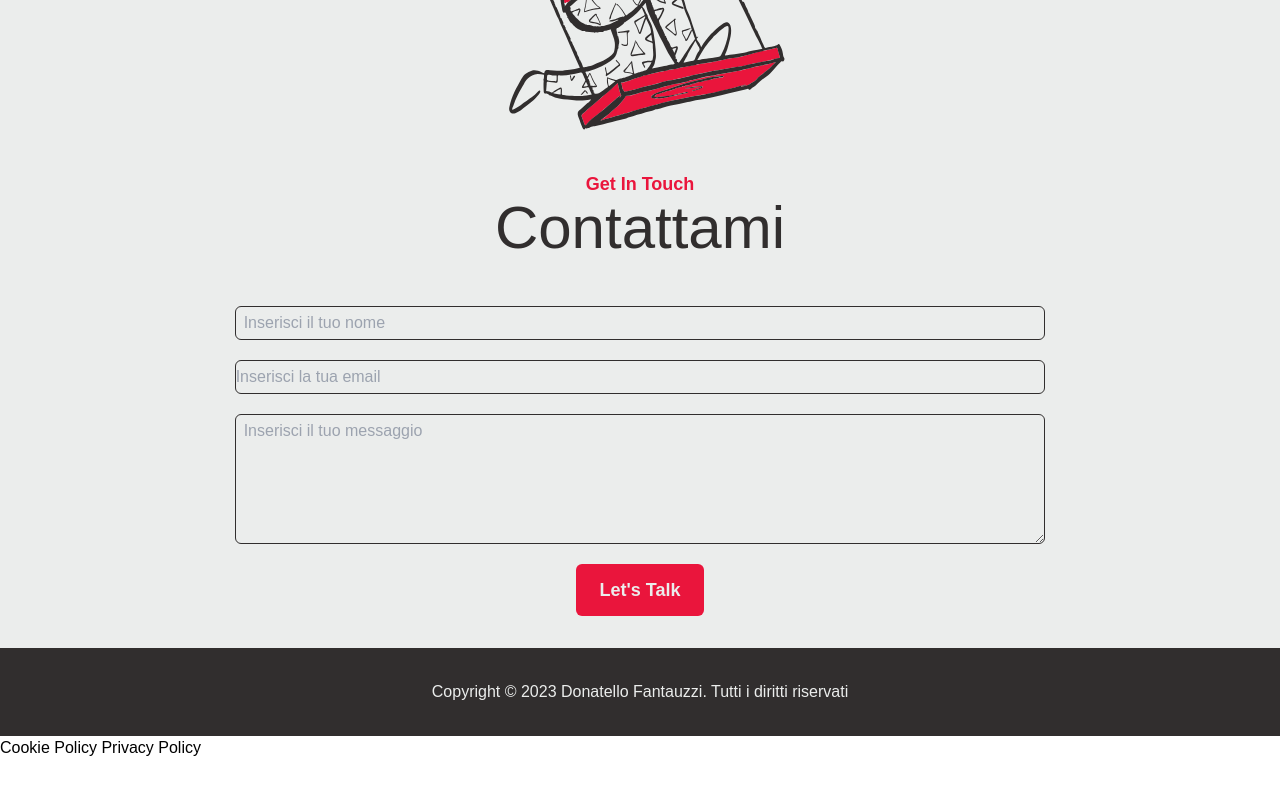
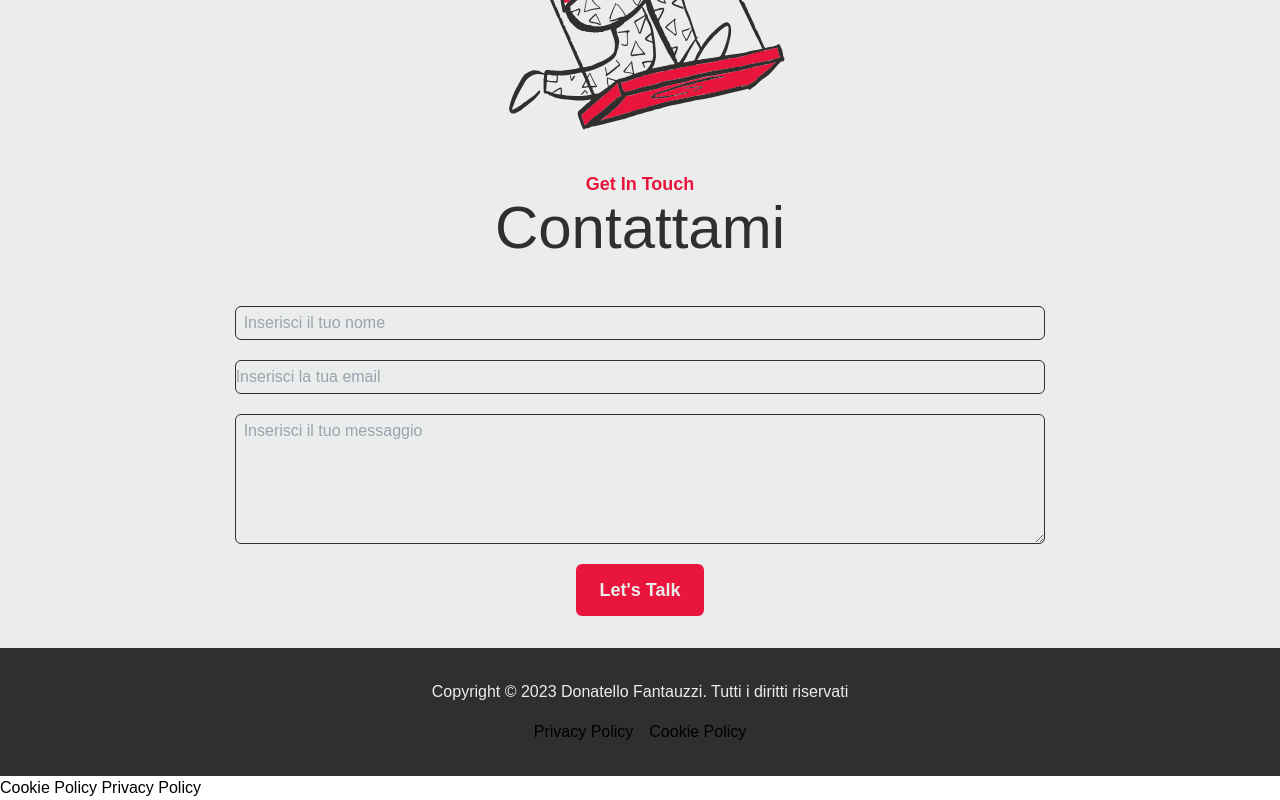
Before and after one commit to DonatelloFantauzzi/portfolio-react-tailwind, a React (Vite) app: page / in a window 1280 px wide. Shown: the part 3888-4688 px from the top of the page. Before the commit the page ends 4648 px from the top, so only its background shows below. Built offline with nearby package versions, Linux system fonts and the light colour scheme; a web font is replaced by a local one.

Commit message:
Created ScriptTag

```diff
--- a/src/components/Footer.jsx
+++ b/src/components/Footer.jsx
@@ -1,9 +1,12 @@
+import ScriptTag from "./ScriptTag";
+
 const Footer = () => {
   return (
-    <footer className=" mx-auto flex h-full w-full items-center justify-center   bg-primary p-8 dark:bg-darkSecondary ">
+    <footer className=" mx-auto flex h-full w-full flex-col items-center justify-center   bg-primary p-8 dark:bg-darkSecondary ">
       <p className=" text-background">
         Copyright &#169; 2023 Donatello Fantauzzi. Tutti i diritti riservati
       </p>
+      <ScriptTag />
     </footer>
   );
 };
--- /dev/null
+++ b/src/components/ScriptTag.jsx
@@ -0,0 +1,55 @@
+const ScriptTag = () => {
+  let privacyPolicy = (function (w, d) {
+    var loader = function () {
+      var s = d.createElement("script"),
+        tag = d.getElementsByTagName("script")[0];
+      s.src = "https://cdn.iubenda.com/iubenda.js";
+      tag.parentNode.insertBefore(s, tag);
+    };
+    if (w.addEventListener) {
+      w.addEventListener("load", loader, false);
+    } else if (w.attachEvent) {
+      w.attachEvent("onload", loader);
+    } else {
+      w.onload = loader;
+    }
+  })(window, document);
+
+  let cookiePolicy = (function (w, d) {
+    var loader = function () {
+      var s = d.createElement("script"),
+        tag = d.getElementsByTagName("script")[0];
+      s.src = "https://cdn.iubenda.com/iubenda.js";
+      tag.parentNode.insertBefore(s, tag);
+    };
+    if (w.addEventListener) {
+      w.addEventListener("load", loader, false);
+    } else if (w.attachEvent) {
+      w.attachEvent("onload", loader);
+    } else {
+      w.onload = loader;
+    }
+  })(window, document);
+
+  return (
+    <div className="mt-4 flex gap-4">
+      <a
+        href="https://www.iubenda.com/privacy-policy/12049928"
+        className="iubenda-white iubenda-noiframe iubenda-embed iubenda-noiframe "
+        title="Privacy Policy "
+      >
+        Privacy Policy
+      </a>
+      <script type="text/javascript">{privacyPolicy}</script>
+      <a
+        href="https://www.iubenda.com/privacy-policy/12049928/cookie-policy"
+        className="iubenda-white iubenda-noiframe iubenda-embed iubenda-noiframe "
+        title="Cookie Policy "
+      >
+        Cookie Policy
+      </a>
+      <script type="text/javascript">{cookiePolicy}</script>
+    </div>
+  );
+};
+export default ScriptTag;
```
